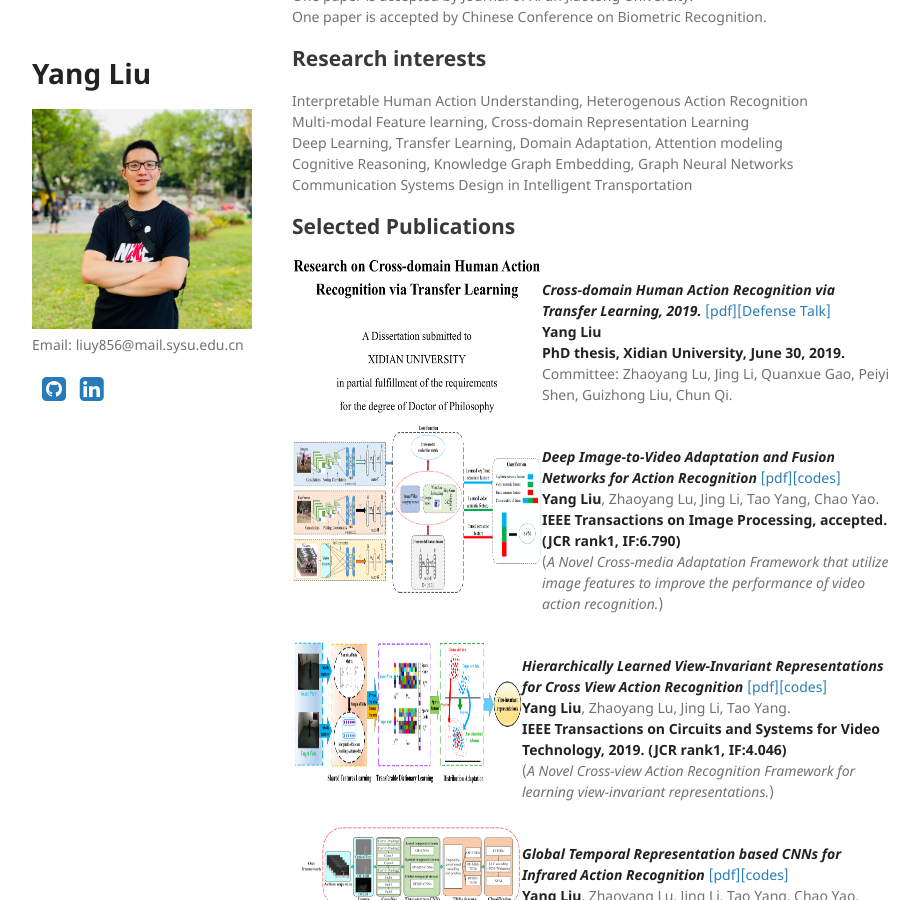
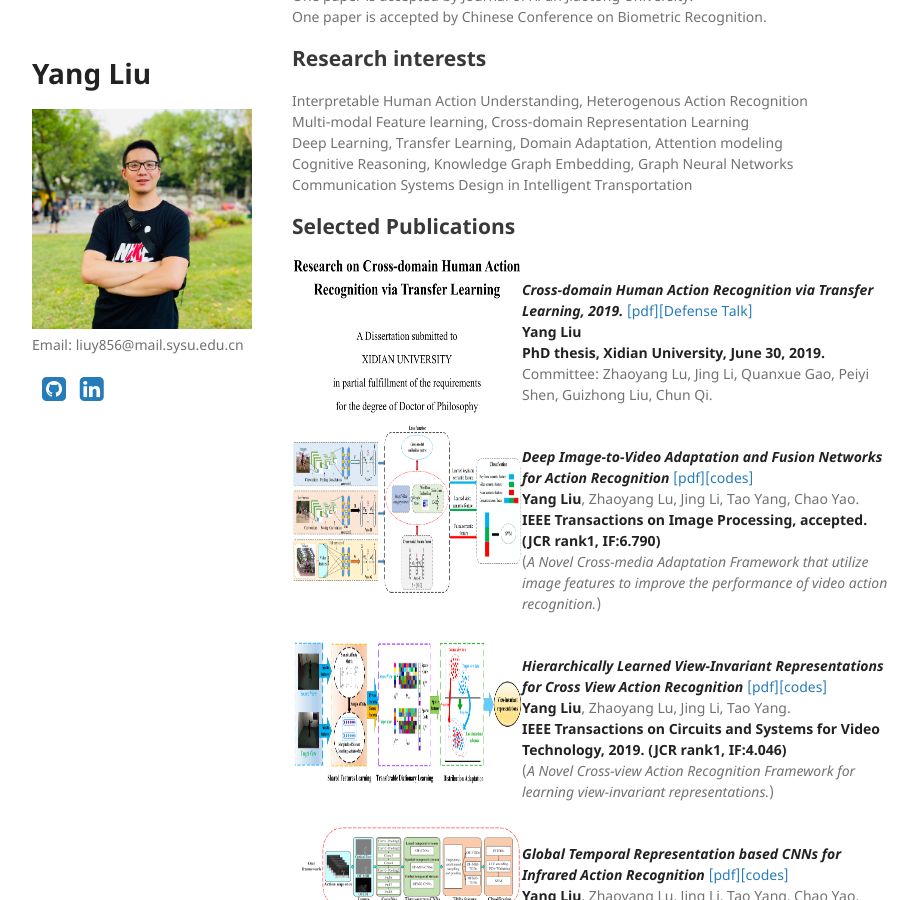
Before and after one commit to YangLiu9208/home, a Jekyll site: the page built from index.md, in a window 1280 px wide and 900 px high, scrolled down 557 px. Shown: the whole window, without its empty margins (178-1097 px from the left). Built offline with Jekyll 4.4.1, drawn with Linux system fonts in a browser that asks for light colours; a style sheet for code colours, icons or effects is not loaded.

Commit message:
Update index.md

```diff
--- a/index.md
+++ b/index.md
@@ -30,7 +30,7 @@ Communication Systems Design in Intelligent Transportation
 ## Selected Publications
 <div align="left">
           <a>
-            <img border="0" src="./PHD_thesis.png" align="left" width="250" height="160">
+            <img border="0" src="./PHD_thesis.png" align="left" width="230" height="160">
           </a>
 </div>
 ***Cross-domain Human Action Recognition via Transfer Learning, 2019.*** [[pdf]]((https://yangliu9208.github.io/home/))[[Defense Talk]]((https://yangliu9208.github.io/home/))
@@ -40,7 +40,7 @@ Committee: Zhaoyang Lu, Jing Li, Quanxue Gao, Peiyi Shen, Guizhong Liu, Chun Qi.
 
 <div align="left">
           <a>
-            <img border="0" src="./TIP.png" align="left" width="250" height="170">
+            <img border="0" src="./TIP.png" align="left" width="230" height="170">
           </a>
 </div>
 ***Deep Image-to-Video Adaptation and Fusion Networks for Action Recognition*** [[pdf]](https://arxiv.org/pdf/1911.10751.pdf)[[codes]](https://yangliu9208.github.io/DIVAFN/)
```
